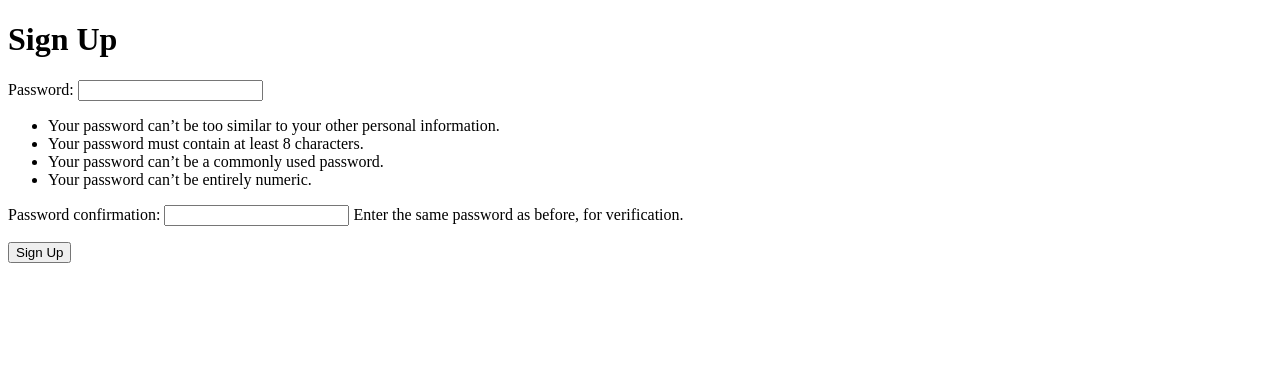
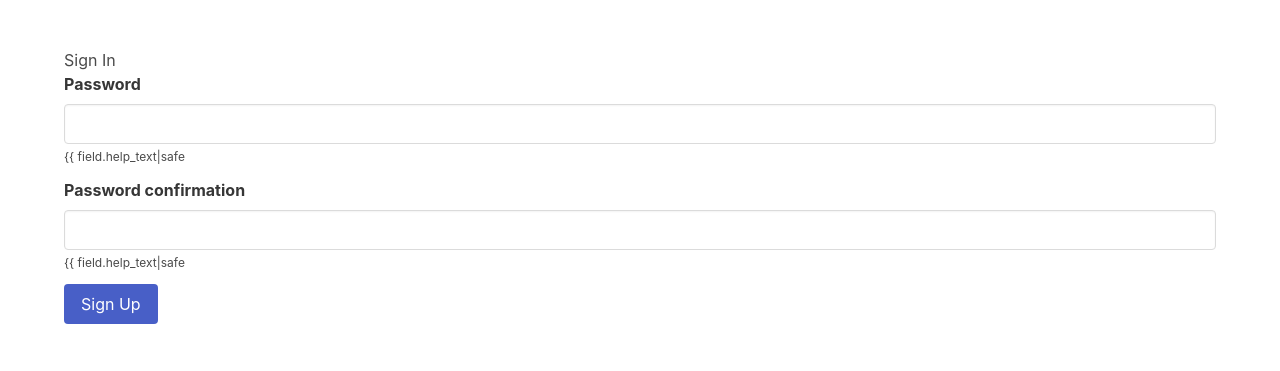
Before and after one commit to rstibora/threes, a Django app: page /signup/ in a window 1280 px wide. Shown: the top 371 px of the page. Run offline with Django 3.2, Linux system fonts and the light colour scheme; parts of the project's set-up code (start-up, migrations or seed data) failed here and were passed over; some libraries are stand-ins or nearby versions.

Commit message:
Refactor and style input forms

```diff
--- a/backend/threes/apps/core/templates/core/base.html
+++ b/backend/threes/apps/core/templates/core/base.html
@@ -4,10 +4,19 @@
     <meta charset="utf-8">
     {% block head_title %}
     {% endblock %}
+    <link rel="stylesheet" href="https://cdn.jsdelivr.net/npm/bulma@0.9.1/css/bulma.min.css">
     <meta name="viewport" content="width=deivce-width, initial-scale=1">
 </head>
 
 <body>
-    {% block content %}
-    {% endblock %}
+    <div class="section">
+        <div class="container">
+            <div class="columns">
+                <div class="column is-12">
+                    {% block content %}
+                    {% endblock %}
+                </div>
+            </div>
+        </div>
+    </div>
 </body>
--- /dev/null
+++ b/backend/threes/apps/core/templates/core/form.html
@@ -0,0 +1,18 @@
+{% load widget_tweaks %}
+
+{% if form.errors %}
+    <p>Your user name or password are incorrect</p>
+{% endif %}
+
+{% for field in form %}
+    <div class="field">
+        <label class="label" for={{ field.id_for_label}}>{{ field.label }}</label>
+        <div class="control">
+            {{ field|add_class:"input"}}
+        </div>
+        {{ field.errors }}
+        {% if field.help_text %}
+            <p class="help">{{ field.help_text|safe </p>
+        {% endif %}
+    </div>
+{% endfor %}
--- a/backend/threes/apps/core/templates/core/signup.html
+++ b/backend/threes/apps/core/templates/core/signup.html
@@ -5,13 +5,12 @@
 {% endblock %}
 
 {% block content %}
-    <h1>Sign Up</h1>
-
+    <h1>Sign In</h1>
     <form method="POST" action=".">
         {% csrf_token %}
-
-        {{ form.as_p }}
-
-        <button type="submit">Sign Up</button>
+        {% include "core/form.html" with form=form %}
+        <div class="control">
+            <button class="button is-link" type="submit">Sign Up</button>
+        </div>
     </form>
 {% endblock %}
--- a/backend/threes/threes/settings.py
+++ b/backend/threes/threes/settings.py
@@ -39,6 +39,7 @@
     'django.contrib.staticfiles',
 
     'manifest_loader',
+    'widget_tweaks',
 
     'apps.core',
     'apps.tasks',
```
Also changed, not shown: backend/threes/apps/core/templates/core/signin.html (+4 -9 lines), 2 other files.
